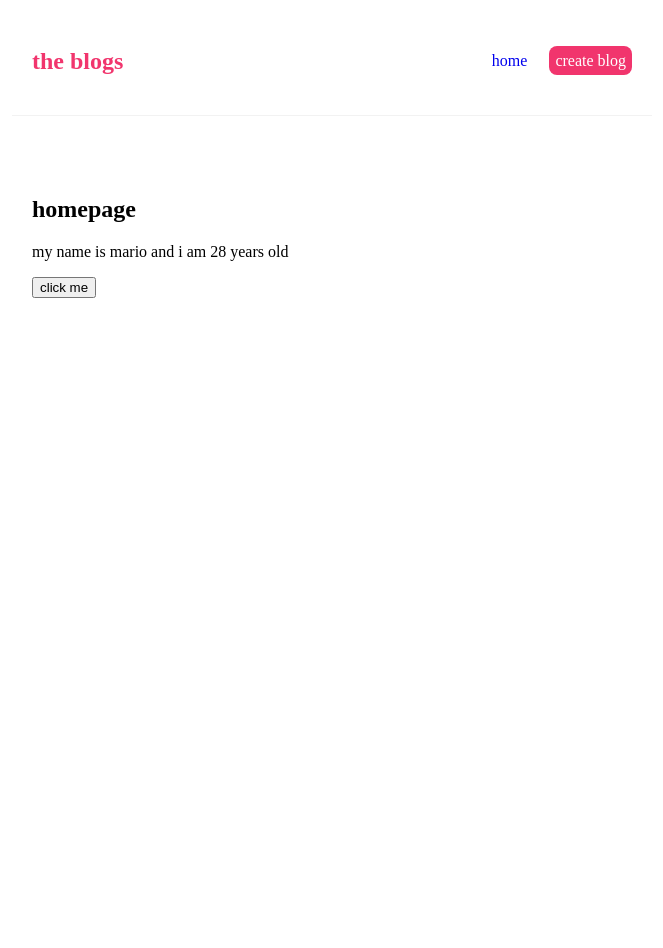
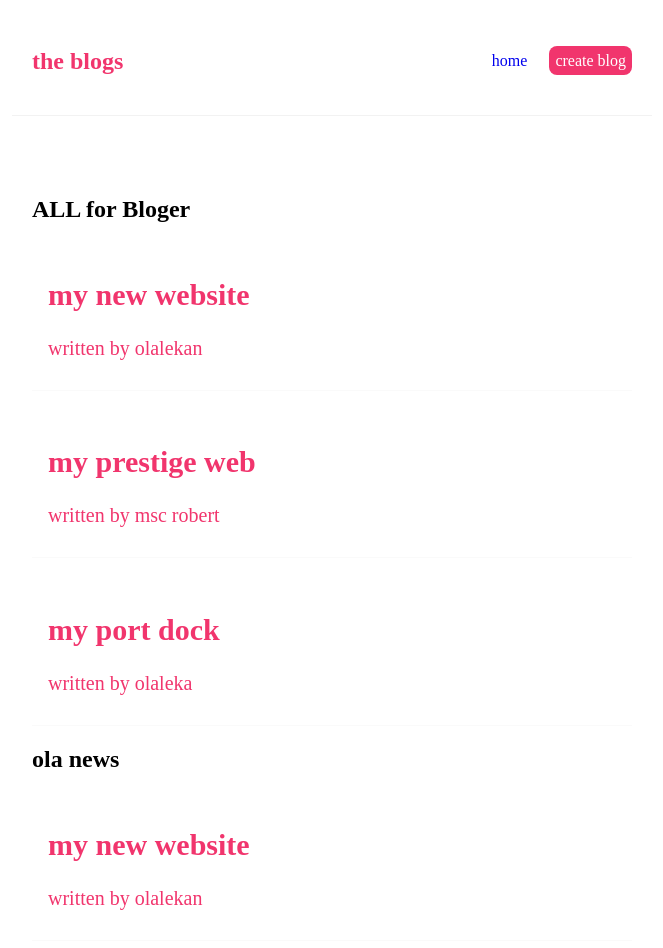
Before and after one commit to dev-olalekan/blogs, a React (Create React App) app: page / in a window 1280 px wide. Shown: the top 948 px of the page, without its empty margins (308-971 px from the left). Before the commit the page ends 800 px from the top, so only its background shows below. Built offline with nearby package versions, Linux system fonts and the light colour scheme.

Commit message:
final second day

```diff
--- /dev/null
+++ b/src/Bloglist.js
@@ -0,0 +1,17 @@
+const Bloglist = (props) => {
+  const blogss = props.blogprops;
+  const titless = props.title;
+  return (
+    <div className="blog-list">
+      <h2>{titless}</h2>
+      {blogss.map((blog) => (
+        <div className="blog-preview" key={blog.id}>
+          <h2>{blog.title}</h2>
+          <p>written by {blog.author}</p>
+        </div>
+      ))}
+    </div>
+  );
+};
+
+export default Bloglist;
--- a/src/Home.js
+++ b/src/Home.js
@@ -1,21 +1,30 @@
 import { useState } from "react";
+import Bloglist from "./Bloglist";
 
 const Home = () => {
-  const [name, setName] = useState("mario");
-  const [age, setAge] = useState(28);
-
-  const handleClick = () => {
-    setName("luigi");
-    setAge(15);
-  };
+  const [blogs, setBlogs] = useState([
+    {
+      title: "my new website",
+      body: "body of letter",
+      author: "olalekan",
+      id: 1,
+    },
+    {
+      title: "my prestige web",
+      body: "passage website",
+      author: "msc robert",
+      id: 3,
+    },
+    { title: "my port dock", body: "one tunnel", author: "olaleka", id: 1 },
+  ]);
 
   return (
     <div className="home">
-      <h2>homepage</h2>
-      <p>
-        my name is {name} and i am {age} years old
-      </p>
-      <button onClick={handleClick}>click me</button>
+      <Bloglist blogprops={blogs} title="ALL for Bloger" />
+      <Bloglist
+        blogprops={blogs.filter((blog) => blog.author == "olalekan")}
+        title="ola news"
+      />
     </div>
   );
 };
--- a/src/index.css
+++ b/src/index.css
@@ -32,3 +32,16 @@
   margin: 40px auto;
   padding: 20px;
 }
+.blog-preview{
+  padding: 10px 16px;
+  margin: 20px 0;
+  border-bottom: 1px solid #fafafa;
+}
+.blog-preview:hover{
+  box-shadow: 1px 3px 5px rgba(0,0,0,0.1);
+}
+.blog-preview{
+  font-size: 20px;
+  color: #f1356d;
+  margin-bottom: 8px;
+}
```
